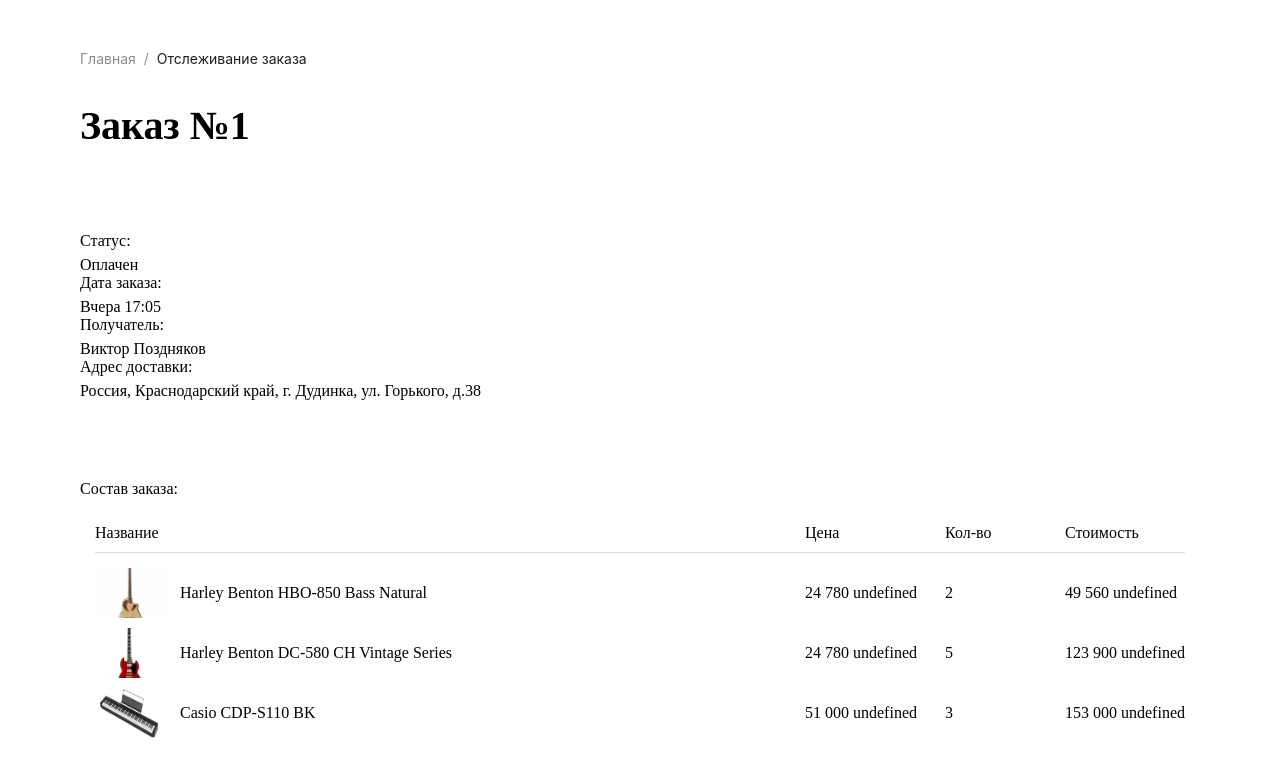
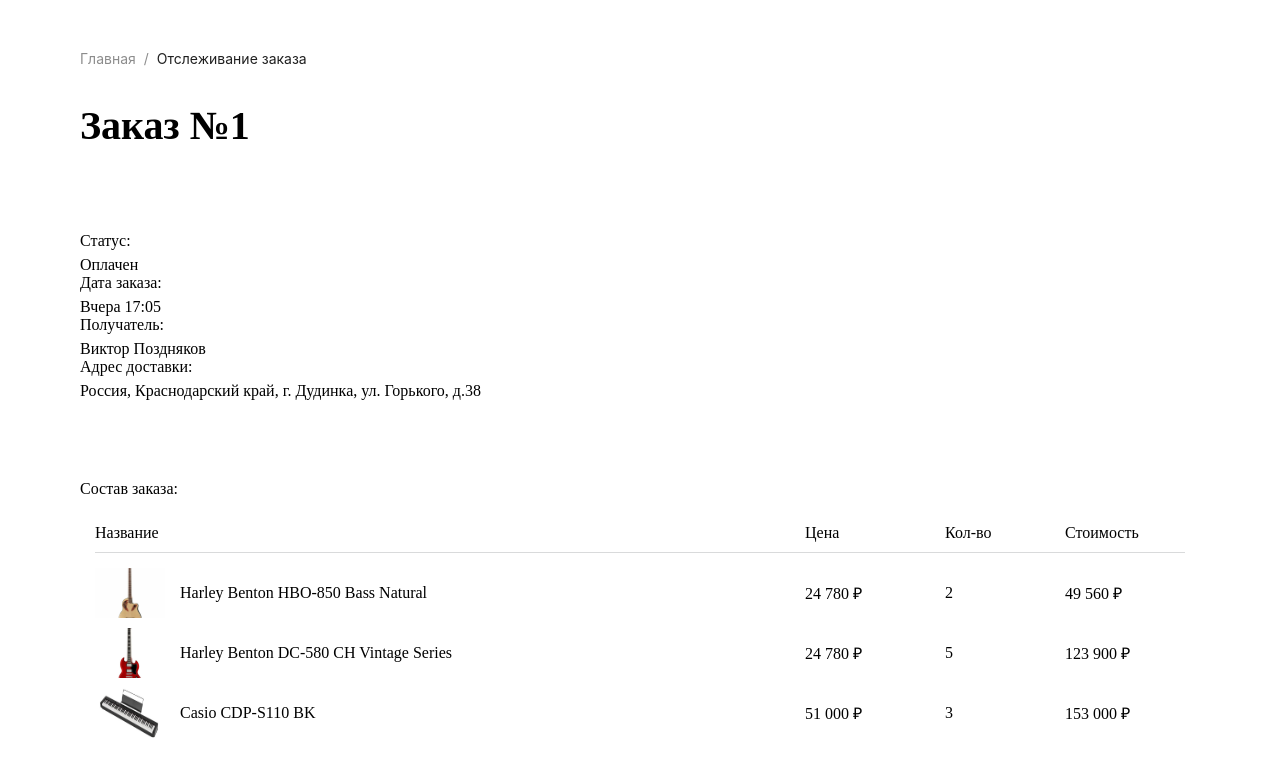
Before and after one commit to SergeyKudryashov17/tavmusic-next, a Next.js app: page /OrderTrackingPage/ui/OrderTrackingPage in a window 1280 px wide. Shown: the top 776 px of the page. Built offline with nearby package versions, Linux system fonts and the light colour scheme.

Commit message:
Символ рубля вынесен в константу

```diff
--- a/src/shared/consts/SymbolRub.ts
+++ b/src/shared/consts/SymbolRub.ts
@@ -0,0 +1 @@
+export const SYMBOL_RUB: string = '₽';
--- a/src/shared/consts/index.ts
+++ b/src/shared/consts/index.ts
@@ -0,0 +1,4 @@
+import { SYMBOL_RUB } from "@/shared/consts/SymbolRub";
+export {
+  SYMBOL_RUB
+}
```
